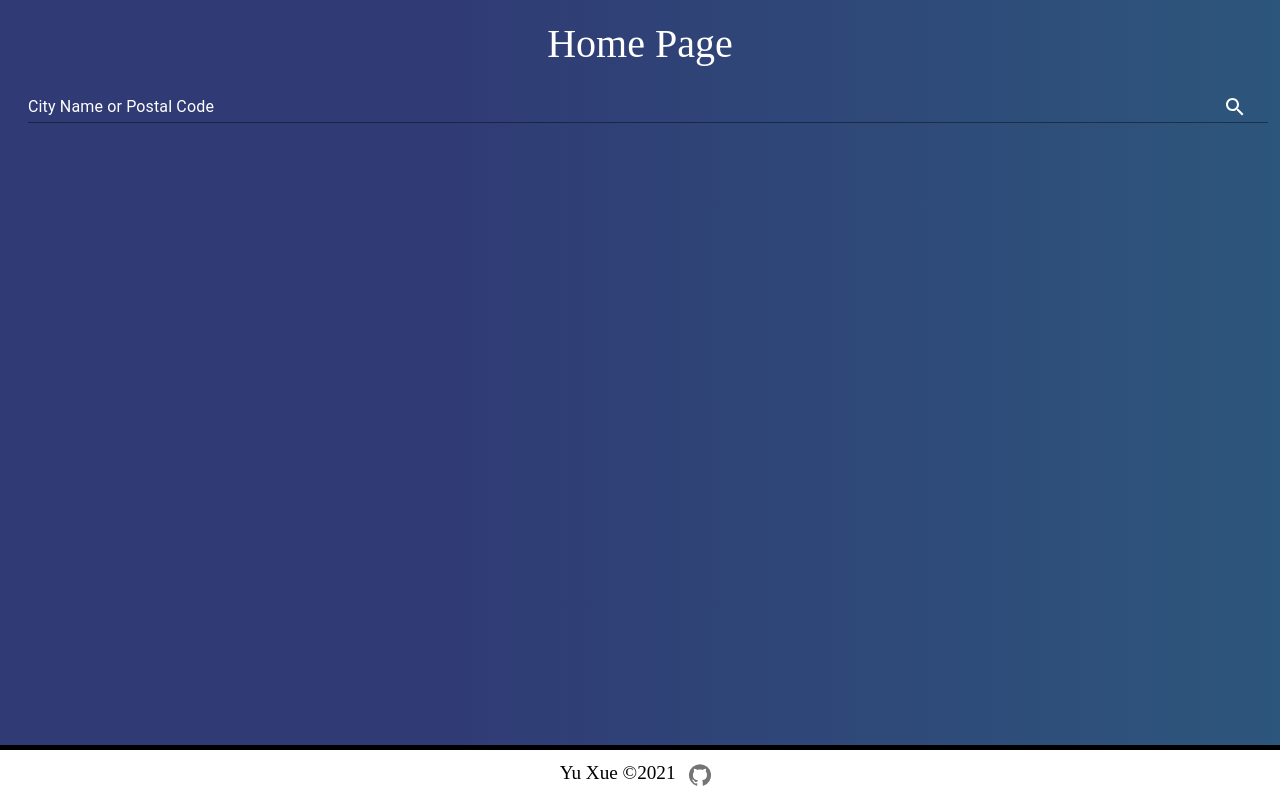
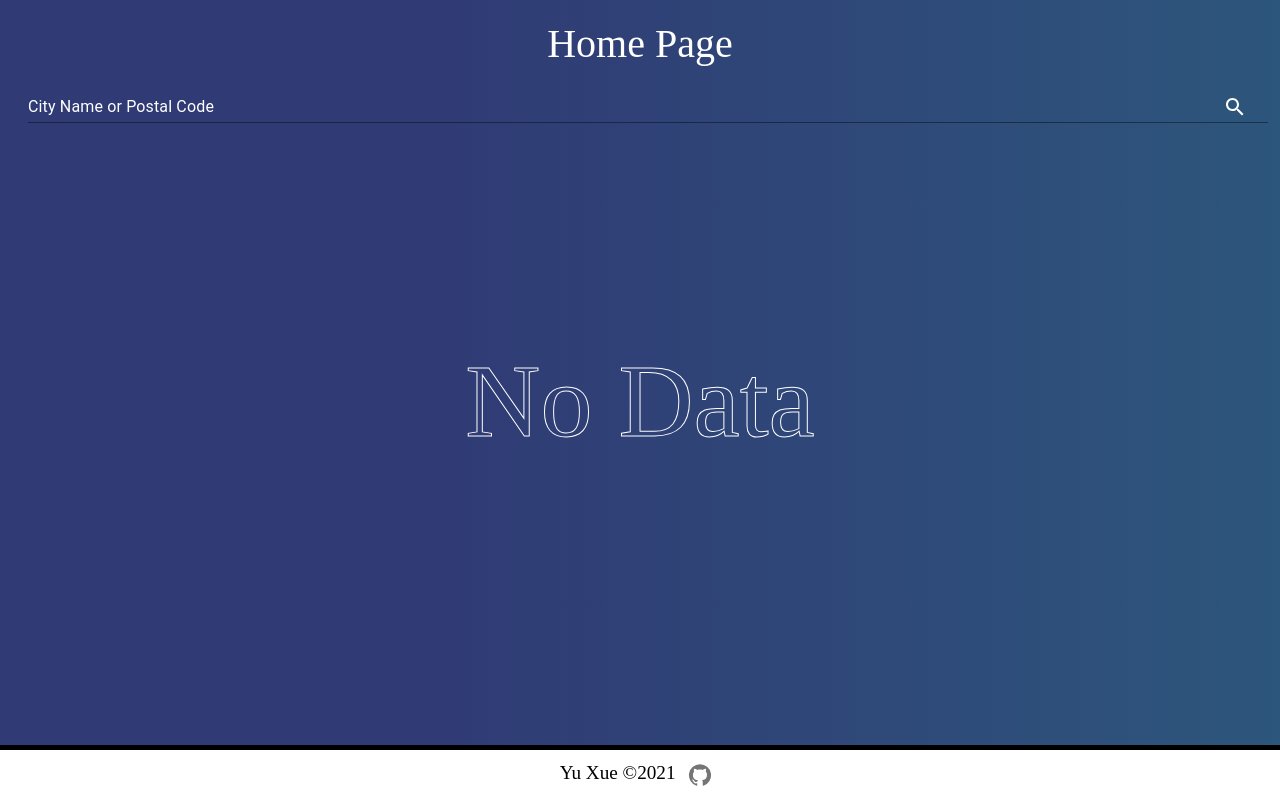
Before and after one commit to Yuuuuuu-xue/MovesInterviewAssignment, a React (Create React App) app: page / in a window 1280 px wide. Built offline with nearby package versions, Linux system fonts and the light colour scheme.

Commit message:
Add state card

```diff
--- /dev/null
+++ b/src/Components/Cards/StateCard/StateCard.scss
@@ -0,0 +1,20 @@
+@import "../../../variables.scss";
+
+.stateCard {
+  position: absolute;
+  top: 50%;
+  left: 50%;
+  transform: translate(-50%, -50%);
+
+  h5 {
+    font-size: calc(5vw + 5vh);
+    color: transparent;
+    -webkit-text-stroke-width: 1px;
+
+    &.white {
+      -webkit-text-stroke-color: $white;
+    }
+  }
+
+
+}
--- /dev/null
+++ b/src/Components/Cards/StateCard/StateCard.tsx
@@ -0,0 +1,17 @@
+import React from "react";
+import "./StateCard.scss";
+
+interface Props {
+  info: string
+  color: string
+};
+
+const StateCard: React.FC<Props> = ({info, color}): React.ReactElement => {
+  return (
+    <div className="stateCard">
+      <h5 className={color}>{info}</h5>
+    </div>
+  )
+};
+
+export default StateCard;
--- a/src/Pages/Home/Home.tsx
+++ b/src/Pages/Home/Home.tsx
@@ -6,6 +6,7 @@ import CurrentWeatherCard from "../../Components/Cards/CurrentWeatherCard/Curren
 import DailyWeatherCard from "../../Components/Cards/DailyWeatherCard/DailyWeatherCard";
 import {v4 as uuid} from "uuid";
 import { Box } from "@mui/material";
+import StateCard from "../../Components/Cards/StateCard/StateCard";
 
 interface Props {
 
@@ -20,7 +21,7 @@ const Home: FC<Props> = (): ReactElement => {
       <h1 className="title">Home Page</h1>
       <SearchInput input={input} handleInputChange={handleInputChange} handleButtonClick={getData} />
 
-      {data &&
+      {data ?
         <>
           <CurrentWeatherCard fullAddress={fullAddress} {...data.current} />
           <Box sx={{display: 'flex', justifyContent: "center", flexWrap: "wrap"}}>
@@ -29,6 +30,10 @@ const Home: FC<Props> = (): ReactElement => {
             ))}
           </Box>
         </>
+        :
+        <>
+          <StateCard info="No Data" color="white" />
+        </>
       }
     </div>
 
```
